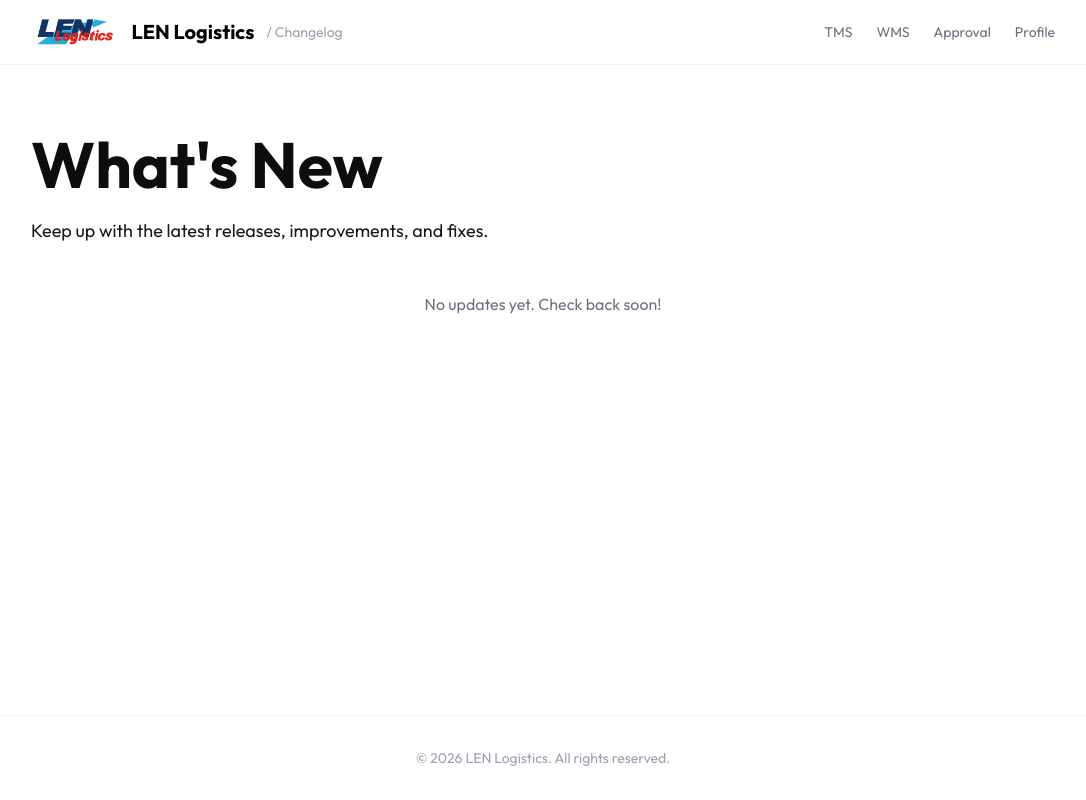
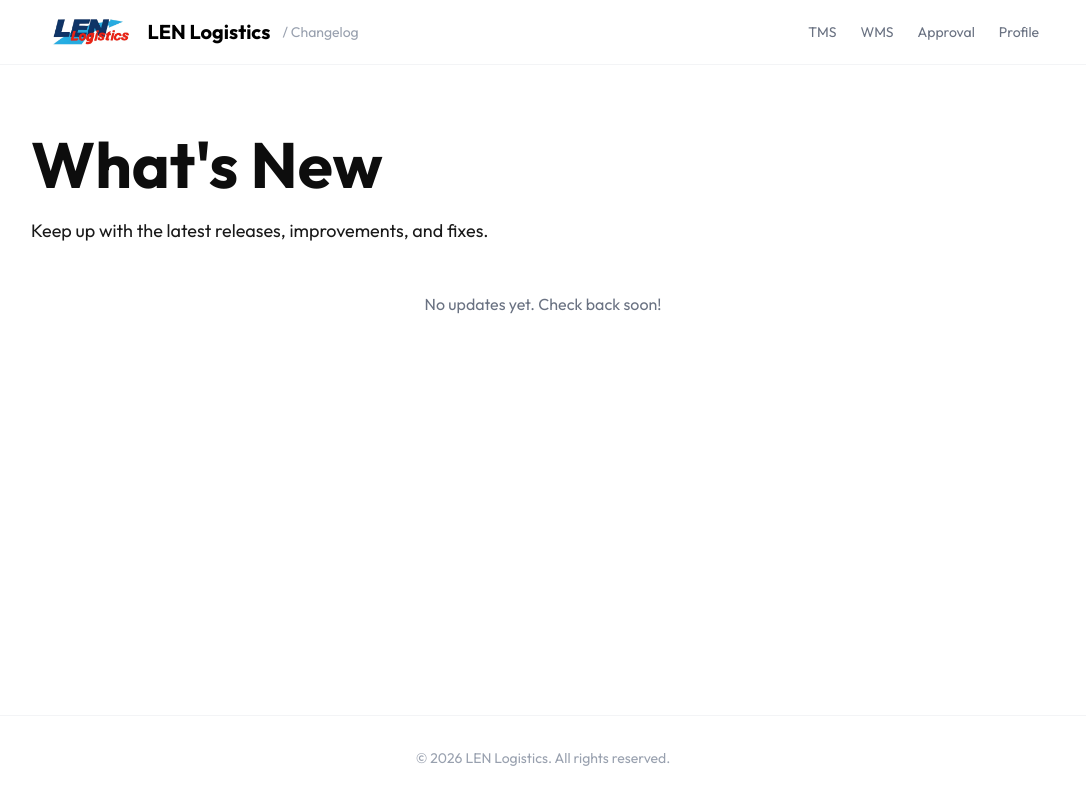
Before and after one commit to SjdnDzikran/changelog-len, a Next.js app: page / in a window 1280 px wide. Shown: the whole page, without its empty margins (97-1183 px from the left). Built offline with nearby package versions, Linux system fonts and the light colour scheme.

Commit message:
Fix: remove sharp padding breakpoint, use consistent px-4

```diff
--- a/src/app/Navbar.tsx
+++ b/src/app/Navbar.tsx
@@ -67,7 +67,7 @@ export default function Navbar() {
   return (
     <>
       <nav className="sticky top-0 z-50 bg-white/80 backdrop-blur-xl border-b border-gray-100">
-        <div className="max-w-[1024px] mx-auto h-16 flex items-center justify-between px-4 lg:px-0">
+        <div className="max-w-[1024px] mx-auto h-16 flex items-center justify-between px-4">
           <a href="/" className="flex items-center gap-3">
             {/* eslint-disable-next-line @next/next/no-img-element */}
             <img
--- a/src/app/page.tsx
+++ b/src/app/page.tsx
@@ -117,7 +117,7 @@ export default function ChangelogPage() {
       <Navbar />
 
       {/* Hero */}
-      <header className="px-4 lg:px-0 pt-10 md:pt-[60px] pb-10 md:pb-12 text-center md:text-left">
+      <header className="px-4 pt-10 md:pt-[60px] pb-10 md:pb-12 text-center md:text-left">
         <div className="max-w-[1024px] mx-auto">
           <h1 className="text-4xl md:text-[64px] font-bold text-black/95 leading-tight">
             What&apos;s New
@@ -138,7 +138,7 @@ export default function ChangelogPage() {
         </div>
       ) : (
         <main className="pb-24">
-          <div className="max-w-[1024px] mx-auto px-4 lg:px-0">
+          <div className="max-w-[1024px] mx-auto px-4">
             {/* Divider between hero and first entry */}
             <hr className="border-gray-200 mb-8" />
             {days.map((day, dayIndex) => (
@@ -157,7 +157,7 @@ export default function ChangelogPage() {
 
       {/* Footer */}
       <footer className="border-t border-gray-100 py-8">
-        <div className="max-w-[1024px] mx-auto px-4 lg:px-0 text-center text-sm text-gray-400">
+        <div className="max-w-[1024px] mx-auto px-4 text-center text-sm text-gray-400">
           © {new Date().getFullYear()} LEN Logistics. All rights reserved.
         </div>
       </footer>
```
